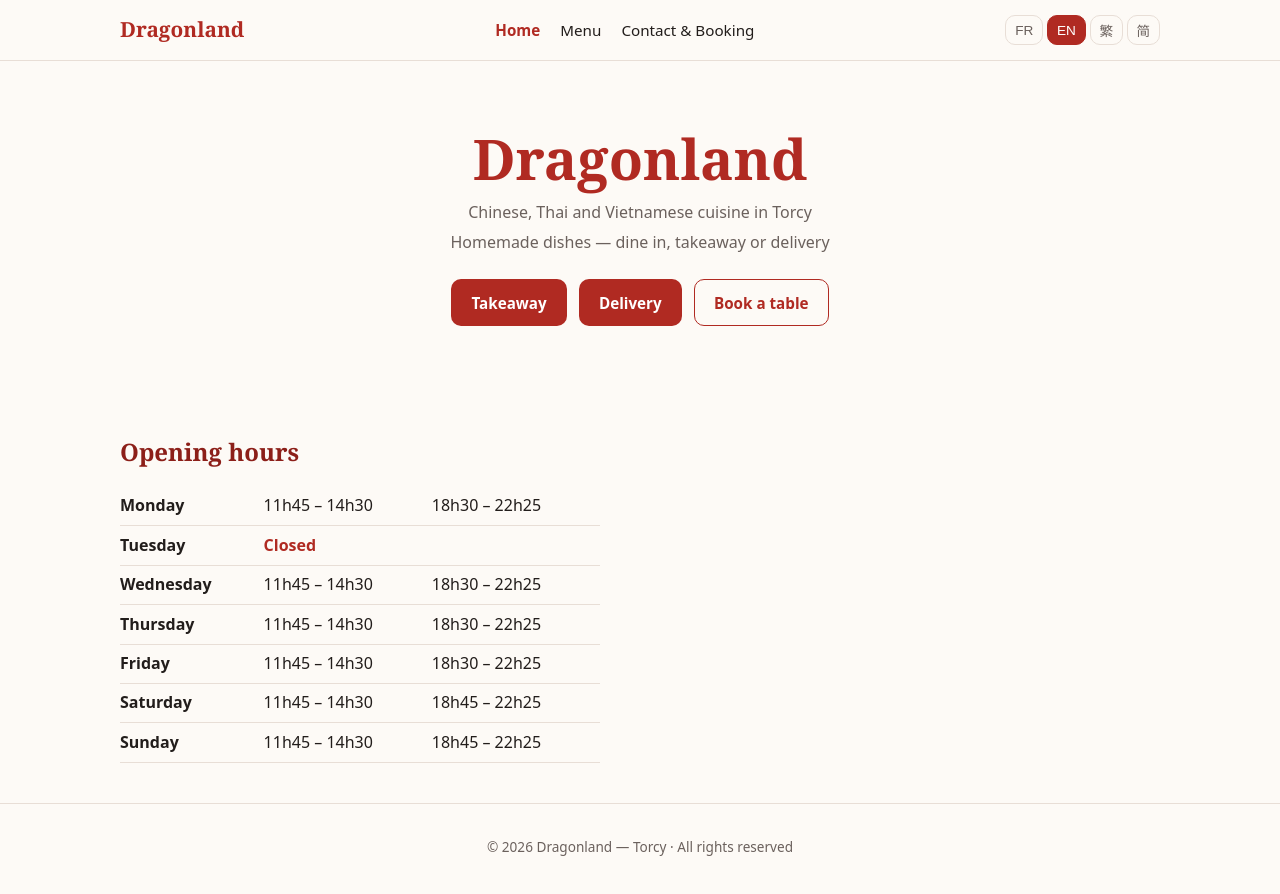
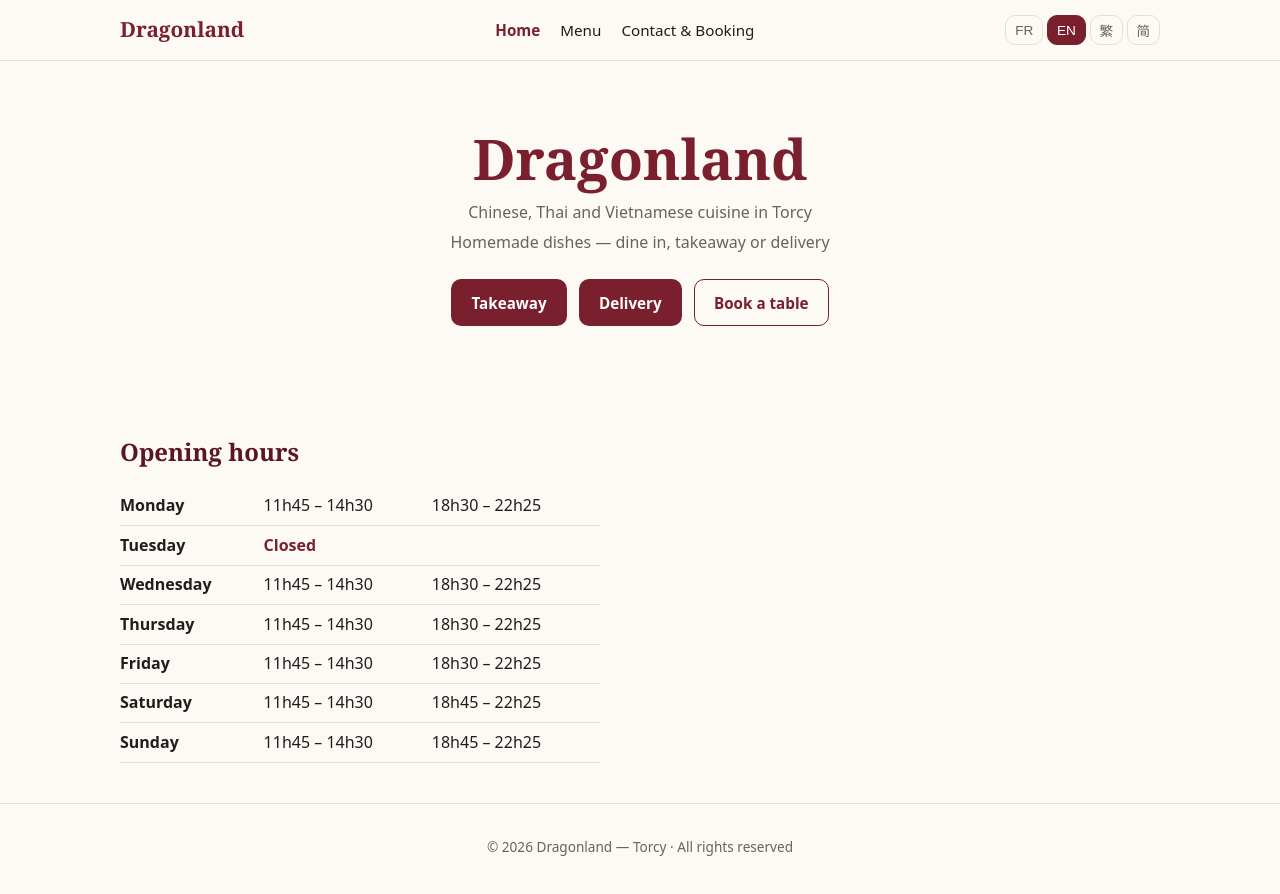
Before and after one commit to Eva-S-Cheng/dragonland-torcy, a React (Vite) app: page / in a window 1280 px wide. Shown: the top 894 px of the page. Built offline with nearby package versions, Linux system fonts and the light colour scheme.

Commit message:
Changing the logo + CSS

```diff
--- a/src/styles.css
+++ b/src/styles.css
@@ -6,9 +6,9 @@
 
 :root {
   /* Couleurs */
-  --red: #b02a22;          /* placeholder — rouge logo à extraire */
-  --red-dark: #8c1f19;
-  --red-soft: #fbeeec;
+  --red: #7a1f2e;          /* bordeaux — à ajuster finement avec le logo */
+  --red-dark: #5c1522;
+  --red-soft: #f6edef;
   --ink: #221d1b;
   --ink-soft: #6b615d;
   --paper: #fdfaf6;
```
Also changed, not shown: public/favicon.svg.
